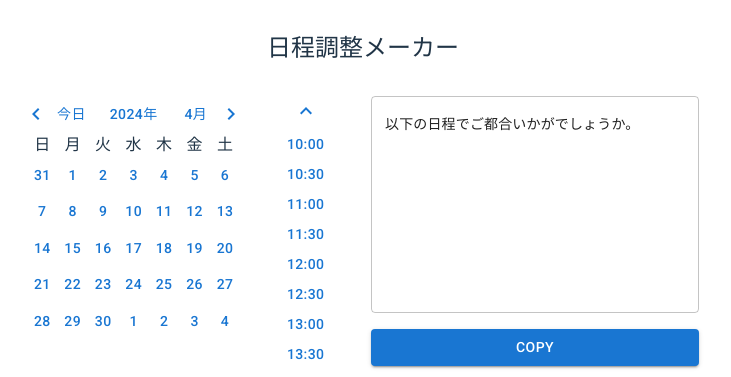
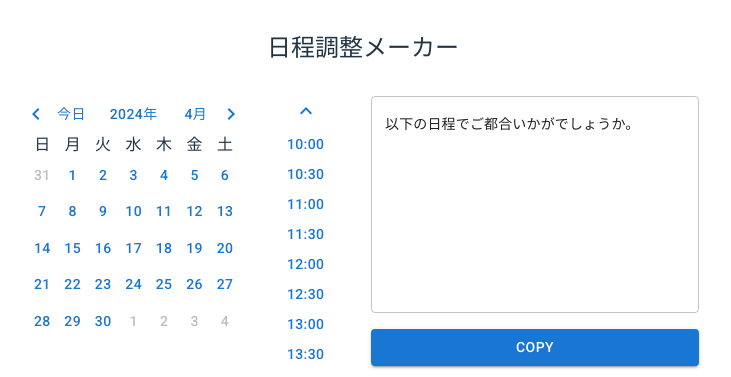
Before and after one commit to okayu-f/nittei, a React (Vite) app: page / in a window 1280 px wide. Shown: the top 377 px of the page, without its empty margins (277-1008 px from the left). Built offline with nearby package versions, Linux system fonts and the light colour scheme.

Commit message:
当月以外の日がグレーで表示されるようにスタイルを変更

```diff
--- a/src/Calender.tsx
+++ b/src/Calender.tsx
@@ -4,7 +4,9 @@ import Grid from "@mui/material/Grid";
 import KeyboardArrowLeftIcon from "@mui/icons-material/KeyboardArrowLeft";
 import KeyboardArrowRightIcon from "@mui/icons-material/KeyboardArrowRight";
 import { useState } from "react";
-import { getYear, getMonth, getDay, previousSunday, nextSaturday, eachDayOfInterval, startOfToday, startOfMonth, endOfMonth } from "date-fns";
+import { getYear, getMonth, getDay, previousSunday, nextSaturday, eachDayOfInterval, startOfToday, startOfMonth, endOfMonth, isSameMonth } from "date-fns";
+import { createTheme, ThemeProvider } from "@mui/material/styles";
+import gray from "@mui/material/colors/grey";
 
 const Calender: React.FC = () => {
   const today = startOfToday();
@@ -15,7 +17,7 @@ const Calender: React.FC = () => {
   const endOfThisMonth = endOfMonth(today);
   const endDate = getDay(endOfThisMonth) === 6 ? endOfThisMonth : nextSaturday(endOfThisMonth);
 
-  const days: Date[] = eachDayOfInterval({ start: startDate, end: endDate });
+  const dates: Date[] = eachDayOfInterval({ start: startDate, end: endDate });
 
   return (
     <>
@@ -54,54 +56,52 @@ const Calender: React.FC = () => {
         ))}
       </Grid>
       {Array.from({ length: 5 }, (_, index) => (
-        <Week key={index} days={days.slice(index * 7, (index + 1) * 7)} />
+        <Week key={index} dates={dates.slice(index * 7, (index + 1) * 7)} year={year} month={month}/>
       ))}
     </>
   );
 };
 
 interface WeekProps {
-  days: Date[];
+  dates: Date[];
+  year: number;
+  month: number;
 }
 
 const Week: React.FC<WeekProps> = (props) => {
   return (
     <Grid container columns={7} spacing={0}>
-      <Grid item xs={1}>
-        <Day day={props.days[0]} />
-      </Grid>
-      <Grid item xs={1}>
-        <Day day={props.days[1]} />
-      </Grid>
-      <Grid item xs={1}>
-        <Day day={props.days[2]} />
-      </Grid>
-      <Grid item xs={1}>
-        <Day day={props.days[3]} />
-      </Grid>
-      <Grid item xs={1}>
-        <Day day={props.days[4]} />
-      </Grid>
-      <Grid item xs={1}>
-        <Day day={props.days[5]} />
-      </Grid>
-      <Grid item xs={1}>
-        <Day day={props.days[6]} />
-      </Grid>
+      {props.dates.map((date, index) => (
+        <Grid item xs={1} key={index}>
+          <Day date={date} year={props.year} month={props.month}/>
+        </Grid>
+      ))}
     </Grid>
   );
 };
 
 interface DayProps {
-  day: Date;
+  date: Date;
+  year: number;
+  month: number;
 }
 
 const Day: React.FC<DayProps> = (props) => {
-  const day = props.day.getDate();
+  const theme = createTheme({
+    palette: {
+      secondary: gray
+    },
+  });
+
+  const date = props.date.getDate();
+  const isThisMonth = isSameMonth(props.date, new Date(props.year, props.month, 1));
+  const color = isThisMonth ? "primary" : "secondary";
   return (
-    <Button variant="text" sx={{ width: "100%", minWidth: "0px" }}>
-      {day}
-    </Button>
+    <ThemeProvider theme={theme}>
+      <Button variant="text" sx={{ width: "100%", minWidth: "0px"}} color={color}>
+        {date}
+      </Button>
+    </ThemeProvider>
   );
 };
 
```
